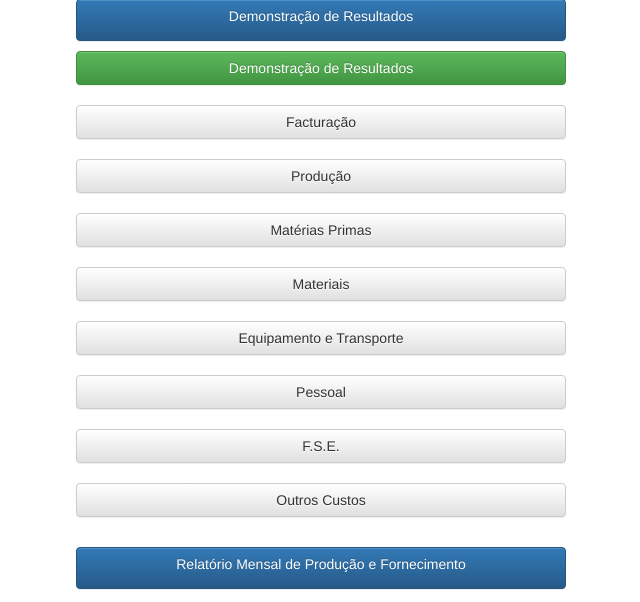
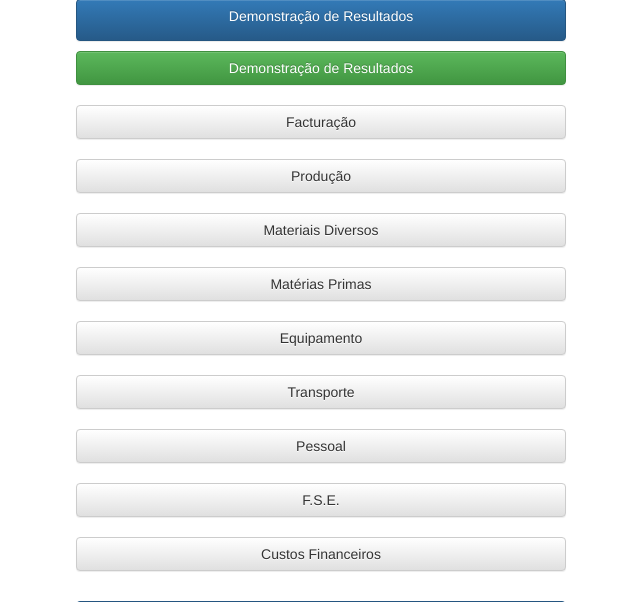
Before and after one commit to luis-alves/omatapalo, a PHP site: template templates/relatorios.twig in a window 1280 px wide, after a click on "Demonstração de Resultados". Shown: the part 111-713 px from the top of the page, without its empty margins (319-959 px from the left). Run offline with PHP 8.4, Linux system fonts and the light colour scheme; the template is opened without the code that fills it, so the values that code supplies are empty; some libraries are stand-ins or nearby versions.

Commit message:
Adicionar hiperligações nos relatórios

```diff
--- a/templates/relatorios.twig
+++ b/templates/relatorios.twig
@@ -20,30 +20,33 @@
                     <form action="/omatapalo_v3/relatorios/dresultados" method="post">
                         <button class="btn btn-success" style="width:35em;" type="submit" name="button">Demonstração de Resultados</button>
                     </form><br>
-                    <form action="/omatapalo_v3/relatorios/dresultados/rejeitado" method="post">
+                    <form action="/omatapalo_v3/relatorios/facturacao/dresultados" method="post">
                         <button class="btn btn-default" style="width:35em;" type="submit" name="button">Facturação</button>
                     </form>
                     <br>
-                    <form action="/omatapalo_v3/relatorios/dresultados/oferecido" method="post">
+                    <form action="/omatapalo_v3/relatorios/producao/dresultados" method="post">
                         <button class="btn btn-default" style="width:35em;" type="submit" name="button">Produção</button>
                     </form><br>
-                    <form action="/omatapalo_v3/relatorios/dresultados/acertos" method="post">
+                    <form action="/omatapalo_v3/relatorios/matdiversos/dresultados" method="post">
+                        <button class="btn btn-default" style="width:35em;" type="submit" name="button">Materiais Diversos</button>
+                    </form><br>
+                    <form action="/omatapalo_v3/relatorios/matprimas/dresultados" method="post">
                         <button class="btn btn-default" style="width:35em;" type="submit" name="button">Matérias Primas</button>
                     </form><br>
-                    <form action="/omatapalo_v3/relatorios/dresultados/fornexternoseco" method="post">
-                        <button class="btn btn-default" style="width:35em;" type="submit" name="button">Materiais</button>
+                    <form action="/omatapalo_v3/relatorios/equipamentos/dresultados" method="post">
+                        <button class="btn btn-default" style="width:35em;" type="submit" name="button">Equipamento</button>
                     </form><br>
-                    <form action="/omatapalo_v3/relatorios/dresultados/fornexternovenda" method="post">
-                        <button class="btn btn-default" style="width:35em;" type="submit" name="button">Equipamento e Transporte</button>
+                    <form action="/omatapalo_v3/relatorios/transportes/dresultados" method="post">
+                        <button class="btn btn-default" style="width:35em;" type="submit" name="button">Transporte</button>
                     </form><br>
-                    <form action="/omatapalo_v3_v3/relatorios/dresultados/producao" method="post">
+                    <form action="/omatapalo_v3/relatorios/pessoal/dresultados" method="post">
                         <button class="btn btn-default" style="width:35em;" type="submit" name="button">Pessoal</button>
                     </form><br>
-                    <form action="/omatapalo_v3_v3/relatorios/dresultados/entradas" method="post">
+                    <form action="/omatapalo_v3/relatorios/fse/dresultados" method="post">
                         <button class="btn btn-default" style="width:35em;" type="submit" name="button">F.S.E.</button>
                     </form><br>
-                    <form action="/omatapalo_v3_v3/relatorios/dresultados/entradastock" method="post">
-                        <button class="btn btn-default" style="width:35em;" type="submit" name="button">Outros Custos</button>
+                    <form action="/omatapalo_v3/relatorios/financeiros/dresultados" method="post">
+                        <button class="btn btn-default" style="width:35em;" type="submit" name="button">Custos Financeiros</button>
                     </form><br>
                 </div>
             </div>
```
Also changed, not shown: src/routes.php (+10 -0 lines).
